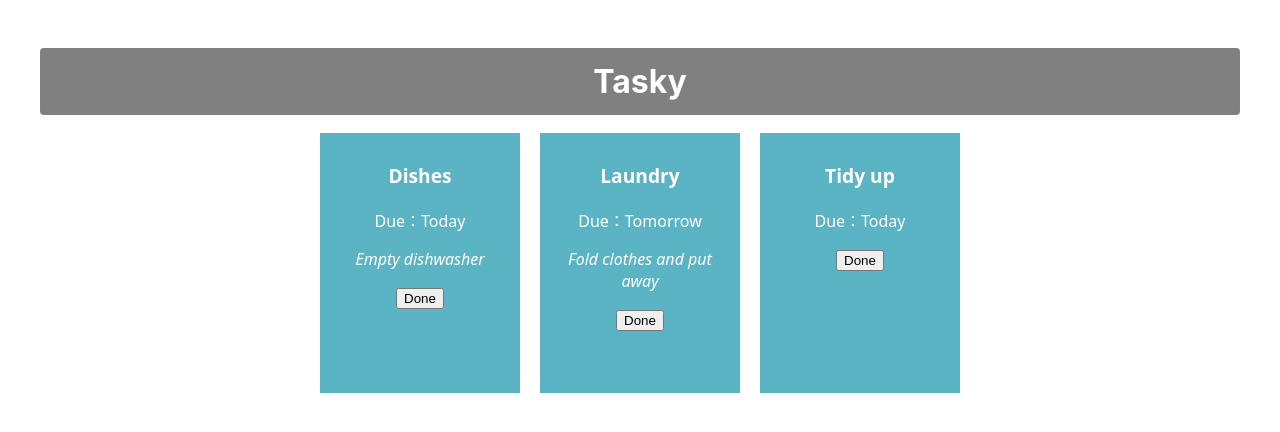
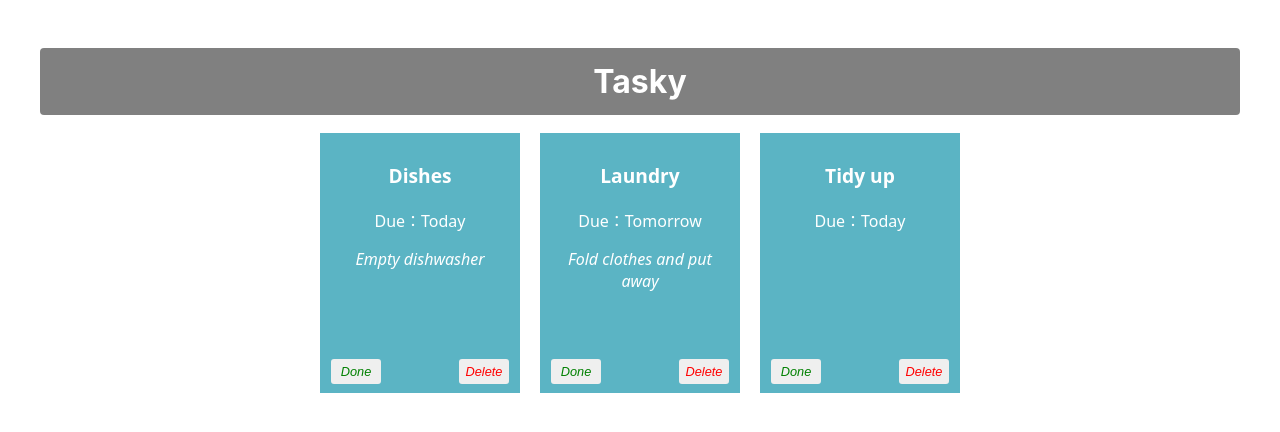
Before and after one commit to TwistZz12/react-basics-labs, a React (Create React App) app in the folder tasky/: page / in a window 1280 px wide. Shown: the top 432 px of the page. Built offline with nearby package versions, Linux system fonts and the light colour scheme.

Commit message:
Delete a task

```diff
--- a/tasky/src/App.css
+++ b/tasky/src/App.css
@@ -34,3 +34,25 @@
   font-weight: bold;
   font-size: 1.2em;
 }
+button {
+  border: none;
+  border-radius: 3px;
+  font-style: italic;
+  font-size: 0.8em;
+  margin: 4px 6px;
+  width: 50px;
+  height: 25px;
+}
+
+.doneButton {
+  position: absolute;
+  bottom: 5px;
+  left: 5px;
+  color: green;
+}
+.deleteButton {
+  position: absolute;
+  bottom: 5px;
+  right: 5px;
+  color: red;
+}
--- a/tasky/src/App.js
+++ b/tasky/src/App.js
@@ -18,6 +18,12 @@
     console.log(`${taskIndex} ${tasks[taskIndex].done}`);
   }
 
+  const deleteHandler = (taskIndex) => {
+    const tasks = [...taskState.tasks];
+    tasks.splice(taskIndex, 1);
+    setTaskState({tasks});
+  }
+
   return (
     <div className="container">
     <h1>Tasky</h1>
@@ -29,6 +35,7 @@
       key={task.id}
       done={task.done}
       markDone={() => doneHandler(index)}
+      deleteTask = {() => deleteHandler(index)}
     />
   ))}
   </div>
--- a/tasky/src/components/Task.js
+++ b/tasky/src/components/Task.js
@@ -6,6 +6,7 @@
             <p>Due：{props.deadline}</p>
             <p className='element'>{props.description}</p>
             <button onClick={props.markDone} className='doneButton'>Done</button>
+            <button className='deleteButton' onClick={props.deleteTask}>Delete</button>
         </div>
 
     )
```
